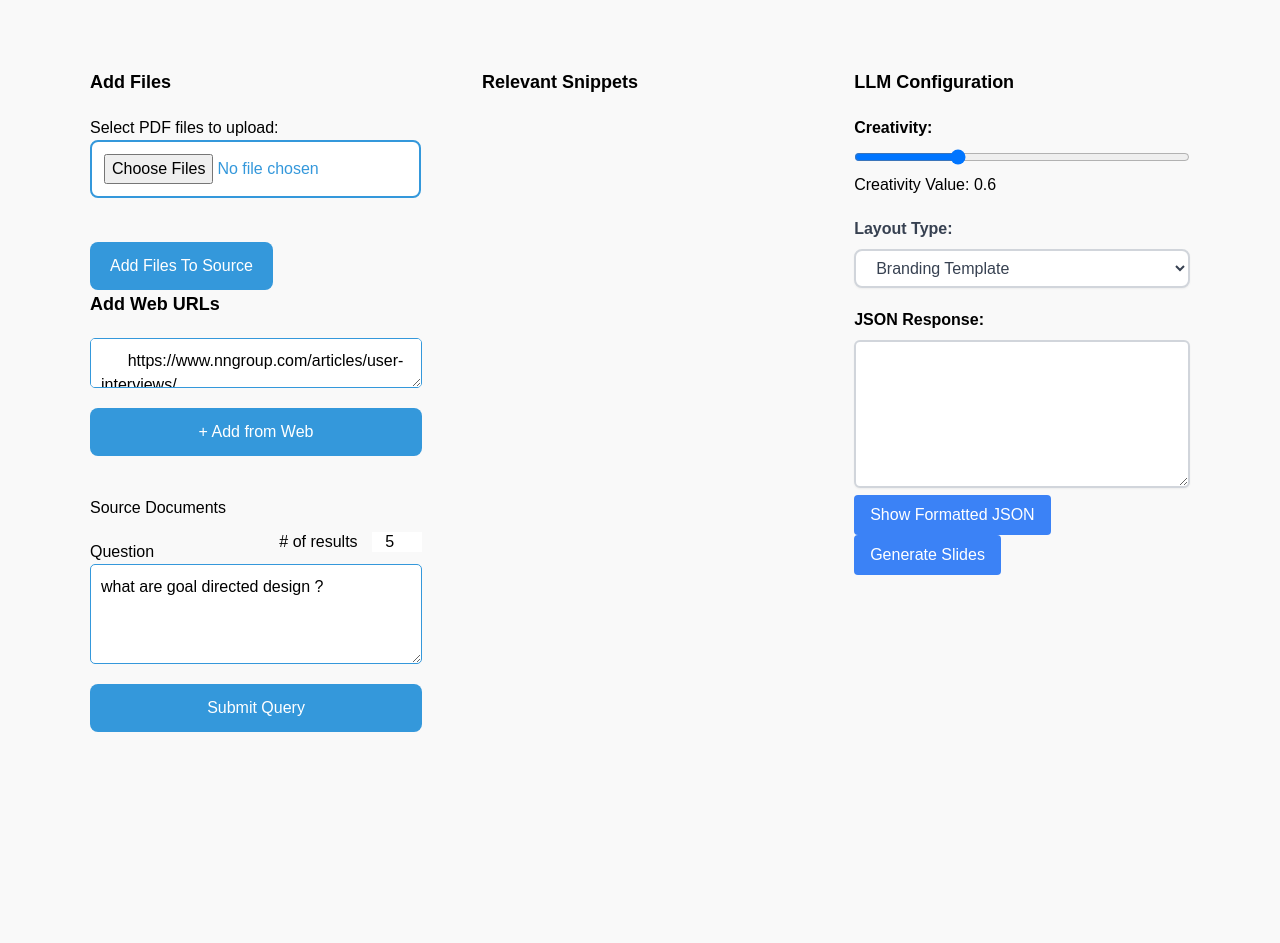
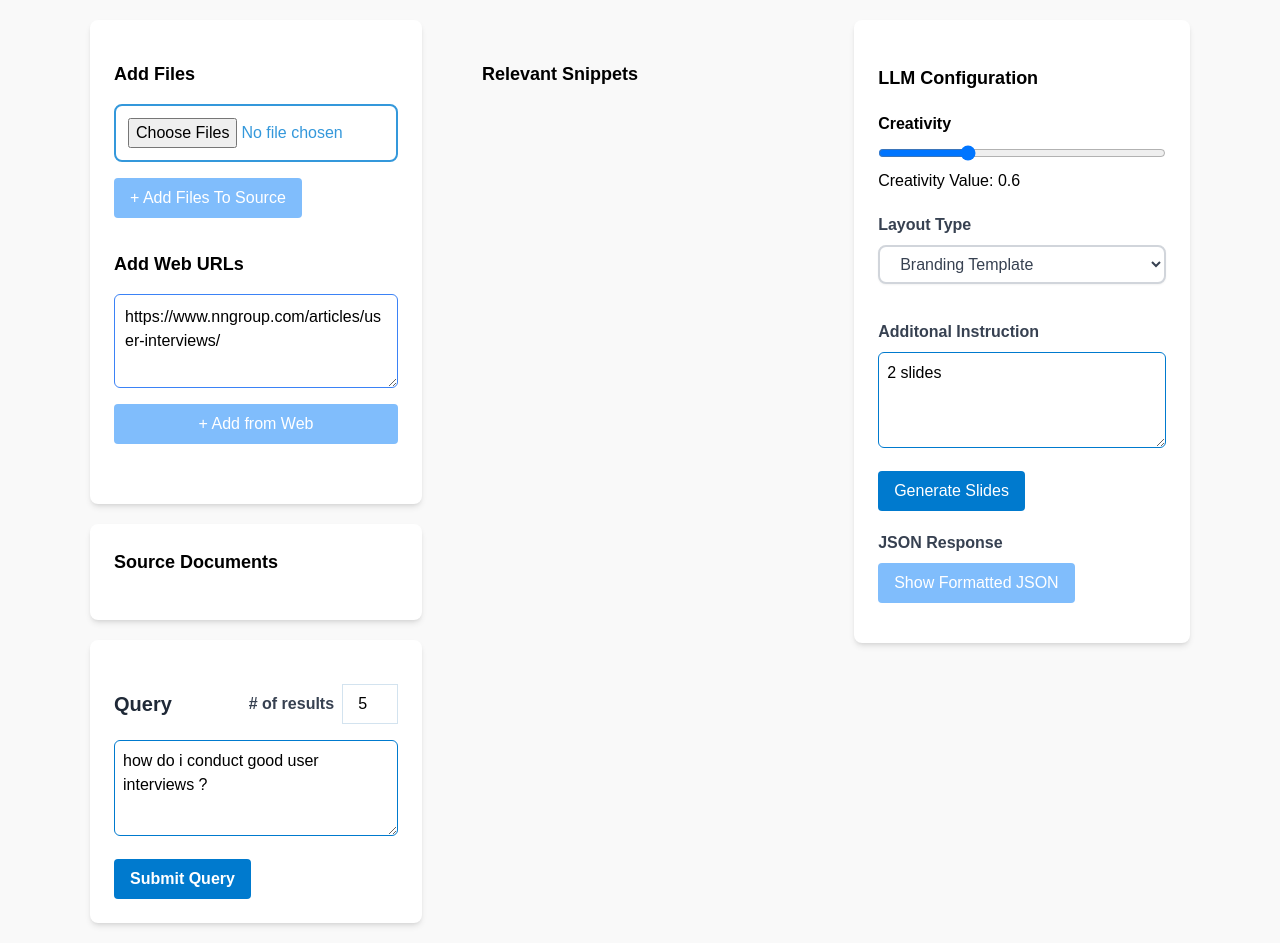
Before and after one commit to cyrilvarghese/scratch-FE, a website built with webpack: page src/index.html in a window 1280 px wide. Before the commit the page ends 800 px from the top, so only its background shows below. Built offline with nearby package versions, Linux system fonts and the light colour scheme; files whose address does not match are found by name.

Commit message:
added tailwing to other columns

```diff
--- a/src/index.html
+++ b/src/index.html
@@ -27,37 +27,28 @@
     <div style="width: 1140px; display: flex;    ">
         <!-- Wrap file list into a div -->
         <div style="width: 33%; padding: 20px;  " id="fileListContainer">
-            <h2 class="mb-5 text-lg font-bold">Add Files</h2>
+            <div class="card">
+                <h2 class="form-section text-lg font-bold">Add Files</h2>
 
-            <!-- <form id="uploadForm"> -->
-            <!-- Update the HTML for the file input and upload button -->
-            <!-- <input type="file" name="files" id="fileInput" multiple>
+                <form action="/upload" method="post" enctype="multipart/form-data">
+                    <!-- <label for="pdfFiles" class="form-label">Select PDF files to upload:</label> -->
+                    <input type="file" id="fileInput" class="mt-2 w-full" name="pdf_files" accept=".pdf" multiple
+                        class="form-input">
                     <ul id="fileList"></ul>
-                <button type="button" id="uploadButton" class="blue-button">Add Files To Source</button>
-            </form> -->
-            <form action="/upload" method="post" enctype="multipart/form-data">
-                <label for="pdfFiles">Select PDF files to upload:</label><br>
-                <input type="file" id="fileInput" name="pdf_files" accept=".pdf" multiple><br><br>
-                <ul id="fileList"></ul>
-                <button type="button" id="uploadButton" style="margin-top: 0px;" class="blue-button">Add Files To
-                    Source</button>
+                    <button type="button" id="uploadButton" class="blue-button mt-4">+ Add Files To Source</button>
                 </form>
-            <!-- Add the count element for local files -->
-            <!-- <div id="fileListCount">Count: 0</div> -->
-            <!-- Add URL Section -->
-            <h2 class="mb-5 text-lg font-bold">Add Web URLs</h2>
-            <div style="display: flex; flex-direction: column;">
-                <textarea id="urlInput" style="padding: 10px;
-     height: 50px; text-align:
-      left; border: 1px solid #3498db; border-radius: 5px;" placeholder="Add a URL">
-      https://www.nngroup.com/articles/user-interviews/</textarea>
 
-                <button id="addUrlButton" onclick="" style="width: 100%;margin-top: 20px " class="blue-button">
-                    + Add from Web</button>
-
+                <h2 class="url-section text-lg font-bold">Add Web URLs</h2>
+                <div class="textarea-section">
+                    <textarea rows="3" id="urlInput" class="url-input mt-2"
+                        placeholder="Add a URL">https://www.nngroup.com/articles/user-interviews/</textarea>
+                    <button id="addUrlButton" class="blue-button mt-4">+ Add from Web</button>
                 </div>
-            <h2 style="margin-top: 40px;">Source Documents</h2>
+            </div>
+            <div class="card mt-5">
+                <h2 class="mb-5 text-lg font-bold">Source Documents</h2>
                 <ul id="serverFileList"></ul>
+            </div>
             <!-- Add the count element for server files -->
             <!-- <div id="serverFileListCount">Count: 0</div> -->
             <!-- Upload Button -->
@@ -70,45 +61,45 @@
             <!-- Display URLs Section -->
 
             <!-- <ul id="urlListContainer"></ul> -->
-
-            <div style="display: flex;
-            justify-content: space-between;
-            flex-direction: row;
-            align-items: center;">
-                <h2 style="margin-top: 20px;">Question</h2>
-                <div>
-                    <label for="numericInput"># of results</label>
-                    <input id="numericInput" type="number" value="5"
-                        style="margin-left: 10px;height: 20px;width: 50px;text-align: center;">
+            <div class="card mt-5">
+                <div class="question-header">
+                    <h2 class="question-title">Query</h2>
+                    <div class="flex justify-center items-baseline">
+                        <label for="numericInput" class="label-text"># of results</label>
+                        <input id="numericInput" type="number" value="5" class="number-input">
                     </div>
                 </div>
-            <textarea id="queryInput"
-                style="padding: 10px;;  height: 100px; text-align: left; border: 1px solid #3498db; border-radius: 5px;">what are goal directed design ?
+                <textarea id="queryInput" class="query-input w-full">how do i conduct good user interviews ?
             </textarea>
 
-            <button id="sendQueryButton" class="blue-button">
+                <button id="sendQueryButton" class="submit-button">
                     Submit Query
                 </button>
             </div>
+
+        </div>
         <!-- Second Column (Selectable List) -->
+
         <div style="width: 33%; padding: 20px" id="selectableListContainer">
-            <h2 class="mb-5 text-lg font-bold">Relevant Snippets</h2>
+            <h2 class="mb-5 mt-10 text-lg font-bold">Relevant Snippets</h2>
             <ul id="selectableList"></ul>
             <!-- Log for selection changes -->
             <!-- <div id="selectionLog">Selection Log:</div> -->
         </div>
         <!-- Third Column (Results Container) -->
+
         <div id="resultsContainer" class="w-1/3 p-5">
-            <h2 class="mb-5 text-lg font-bold">LLM Configuration</h2>
+            <div class="card">
+                <h2 class="mb-5 mt-5 text-lg font-bold">LLM Configuration</h2>
 
                 <!-- Slider for Creativity -->
-            <label for="creativitySlider" class="block mb-2 font-bold">Creativity:</label>
+                <label for="creativitySlider" class="block mb-2 font-bold">Creativity</label>
                 <input type="range" id="creativitySlider" name="creativity" min="0" max="2" step="0.1" value=".6"
                     class="w-full mb-2">
                 <p class="mt-0" id="sliderValue">Creativity Value: 0.6</p>
 
                 <!-- Dropdown for Type -->
-            <label for="templateTypeDropdown" class="block mt-5 mb-2 text-gray-700 font-bold">Layout Type:</label>
+                <label for="templateTypeDropdown" class="block mt-5 mb-2 text-gray-700 font-bold">Layout Type</label>
                 <select id="templateTypeDropdown" name="type"
                     class="w-full mb-5 px-4 py-2 border-2 border-gray-300 text-gray-700 rounded-lg shadow-sm bg-white hover:border-blue-500 focus:outline-none focus:ring-2 focus:ring-blue-600 focus:border-transparent transition duration-300 ease-in-out">
                     <option value="branding">Branding Template</option>
@@ -118,21 +109,19 @@
                     <option value="statistics">Statistics Template</option>
                     <option value="statistics-specific">Statistics Template specific</option>
                 </select>
+
+                <label for="additionalPrompt" class="label-text mt-4 ">Additonal Instruction</label>
+                <textarea id="additionalPrompt" style="margin-top: 0px;" class="mt-0 query-input w-full">2 slides
+            </textarea>
+                <!-- Button to Capture Values -->
+                <button id="captureValuesButton" class="capture-values-button">Generate Slides</button>
+
                 <!-- Textbox for JSON Response -->
-            <label for="jsonResponse" class="block mb-2 font-bold">JSON Response:</label>
-            <div>
-                <textarea id="jsonResponse" rows="5"
-                    class="w-full p-3 border-2 border-gray-300 rounded-md shadow-sm focus:border-blue-300 focus:ring focus:ring-blue-200 focus:ring-opacity-50"></textarea>
-                <button id="showJsonPopup"
-                    class="px-4 py-2 rounded bg-blue-500 text-white hover:bg-blue-700 focus:outline-none focus:ring-2 focus:ring-blue-300">Show
-                    Formatted JSON</button>
+                <label for="jsonResponse" class="label-text mt-5">JSON Response</label>
+
+                <button id="showJsonPopup" class="json-button">Show Formatted JSON</button>
+
             </div>
-
-            <!-- Button to Capture Values -->
-            <button id="captureValuesButton"
-                class="px-4 py-2 rounded bg-blue-500 text-white hover:bg-blue-700 focus:outline-none focus:ring-2 focus:ring-blue-300">
-                Generate Slides
-            </button>
         </div>
     </div>
 
--- a/src/script.js
+++ b/src/script.js
@@ -108,7 +108,7 @@ function updateCount(count, elementId) {
 function clearSelection() {
     selectedItems = [];
     selectedItemsContent = [];
-    renderSelectableList()
+    createSelectableList()
 }
 
 // Function to update the selectable list on the UI
@@ -145,6 +145,7 @@ function createSelectableList(data) {
         const checkbox = document.createElement('input');
         checkbox.type = 'checkbox';
         checkbox.classList.add('checkbox');
+        checkbox.classList.add('scale-125');
         listItem.appendChild(checkbox);
 
         // Create item text
@@ -254,7 +255,8 @@ export async function captureValues() {
     const creativityValue = document.getElementById('creativitySlider').value;
     const typeValue = document.getElementById('templateTypeDropdown').value;
     const queryInput = document.getElementById('queryInput');
-    const queryText = queryInput.value;
+    const additionalPrompt = document.getElementById('additionalPrompt');
+    const queryText = queryInput.value + "\n" + additionalPrompt.value;
     // Log values to console
     console.log('Creativity:', creativityValue);
     console.log('Type:', typeValue);
--- a/src/styles.css
+++ b/src/styles.css
@@ -6,7 +6,7 @@
 
 :root {
     --primary-color: #3498db;
-    /* Sophisticated blue color */
+    /* Sophisticated enterprise-blue color */
     --secondary-color: #2ecc71;
     /* Fresh green color */
     --background-light: #f9f9f9;
@@ -34,7 +34,7 @@ body {
     background-color: var(--background-light);
 }
 
-.blue-button {
+.enterprise-blue-button {
     padding: 12px 20px;
     background-color: var(--primary-color);
     color: var(--text-light);
@@ -46,12 +46,11 @@ body {
     transition: background-color 0.3s ease-in-out;
 }
 
-.blue-button:hover {
+.enterprise-blue-button:hover {
     background-color: #2980b9;
 }
 
 input[type="file"] {
-    margin-bottom: 20px;
     padding: 12px;
     border: 2px solid var(--primary-color);
     border-radius: 8px;
@@ -78,7 +77,7 @@ input[type="file"] {
 
 #fileList,
 #serverFileList {
-    margin-top: 0px;
+
     list-style-type: none;
     padding: 0;
     text-align: left;
@@ -97,61 +96,7 @@ input[type="file"] {
     margin: 10px;
 }
 
-.fileItem,
-.serverFileItem {
-    @apply p-4 border border-neutral-200 rounded-lg bg-white flex justify-between shadow-sm items-center mb-5;
-}
 
-.removeButtonLink {
-    @apply text-error-500 hover:text-error-600 hover:underline font-semibold transition-colors duration-300;
-}
-
-.pageInputs {
-    @apply flex space-x-2 mt-2;
-}
-
-.pageInput {
-    @apply border border-gray-300 p-1 rounded text-gray-700;
-}
-
-/* .fileItem,
-.serverFileItem {
-    margin-bottom: 10px;
-    padding: 8px;
-    border: 1px solid var(--border-light);
-    border-radius: 10px;
-    background-color: var(--background-white);
-    display: flex;
-    justify-content: space-between;
-    align-items: center;
-    width: auto;
-    box-shadow: 0 4px 8px rgba(0, 0, 0, 0.1);
-    transition: box-shadow 0.3s ease-in-out;
-}
-
-.fileItem:hover,
-.serverFileItem:hover {
-    box-shadow: 0 8px 16px rgba(0, 0, 0, 0.2);
-}
-
-.fileItem button,
-.serverFileItem button,
-.blue-button {
-    padding: 8px 15px;
-    border-radius: 5px;
-    cursor: pointer;
-}
-
-.fileItem button:hover,
-.serverFileItem button:hover {
-    background-color: #c0392b;
-} */
-
-/* .serverFileItem {
-    border: 1px solid var(--secondary-color);
-    background-color: var(--secondary-color);
-    color: var(--text-light);
-} */
 
 #fileListCount,
 #serverFileListCount {
@@ -329,9 +274,9 @@ input[type="file"] {
     margin-bottom: 5px;
 }
 
-.checkbox {
+/* .checkbox {
     margin-right: 5px;
-}
+} */
 
 .item-text {
     font-size: 16px;
@@ -350,43 +295,121 @@ input[type="file"] {
     padding-left: 40px;
 }
 
-.selectable-item {
-    padding-bottom: 50px;
+
+
+.fileItem,
+.serverFileItem {
+    @apply pt-4 pb-4 border-b border-neutral-200 bg-white flex justify-between items-center;
 }
 
-.selected .item-text {
-    background-color: yellow;
-    /* Highlight color */
+.removeButtonLink {
+    @apply text-error-500 hover:text-error-600 hover:underline font-semibold transition-colors duration-300;
 }
 
-.read-more-link {
-    margin-left: auto;
-    color: blue;
-    /* Link color */
-    padding-left: 40px;
+.pageInputs {
+    @apply flex space-x-2 mt-2;
 }
 
-.checkbox {
-    appearance: none;
-    -webkit-appearance: none;
-    -moz-appearance: none;
-    width: 20px;
-    height: 20px;
-    border: 2px solid #ccc;
-    border-radius: 5px;
-    cursor: pointer;
-    outline: none;
-    position: absolute;
-    z-index: -1;
-}
-
-.checkbox:checked {
-    background-color: #3498db;
+.pageInput {
+    @apply border border-gray-300 p-1 rounded text-gray-700;
 }
 
 .serverFileItem .truncate-text,
 .fileItem .truncate-text {
     width: 200px;
     /* Directly specifying width */
-    @apply inline-block truncate text-blue-500 hover:underline;
+    @apply inline-block truncate text-enterprise-blue-500 hover:underline;
 }
+
+.question-header {
+    @apply flex justify-between items-center mt-5;
+}
+
+.question-title {
+    @apply text-xl font-semibold text-gray-800;
+}
+
+.label-text {
+    @apply text-gray-700;
+}
+
+.number-input {
+    @apply ml-2 h-10 w-14 text-center border border-neutral-200;
+}
+
+.query-input {
+    @apply p-2 h-24 text-left border border-enterprise-blue-500 rounded-md mt-4 mb-4;
+}
+
+.submit-button {
+    @apply bg-enterprise-blue-500 hover:bg-enterprise-blue-700 text-white font-bold py-2 px-4 rounded focus:outline-none focus:ring-2 focus:ring-enterprise-blue-300;
+}
+
+
+.label-text {
+    @apply block mb-2 font-bold;
+}
+
+.json-response-textarea {
+    @apply w-full p-3 border-2 border-gray-300 rounded-md shadow-sm focus:border-enterprise-blue-300 focus:ring focus:ring-enterprise-blue-200 focus:ring-opacity-50;
+}
+
+.json-button,
+.capture-values-button,
+#addUrlButton,
+#uploadButton {
+    @apply px-4 py-2 rounded bg-enterprise-blue-500 text-white hover:bg-enterprise-blue-700 focus:outline-none focus:ring-2 focus:ring-enterprise-blue-300;
+}
+
+.json-button,
+#uploadButton,
+#addUrlButton {
+    @apply bg-enterprise-blue-300 mb-4
+}
+
+.card {
+    @apply bg-white p-6 rounded-lg shadow-md;
+}
+
+.form-input,
+.url-input {
+    @apply p-2.5 text-left border border-blue-500 rounded-md w-full;
+}
+
+
+
+.form-label {
+    @apply block mb-2 font-bold;
+}
+
+.form-section,
+.url-section {
+    @apply mb-2 mt-4;
+}
+
+.textarea-section {
+    @apply flex flex-col pb-5;
+}
+
+
+
+/* styles.css */
+.selectable-item {
+    @apply flex items-center p-4 border-b border-gray-200 last:border-b-0 hover:shadow-md cursor-pointer transition duration-300 ease-in-out;
+}
+
+.selectable-item.selected {
+    @apply bg-neutral-200 text-white;
+}
+
+.checkbox-wrapper {
+    @apply inline-flex items-center mr-4;
+}
+
+.item-text {
+    @apply flex-grow text-gray-800;
+}
+
+.read-more-link {
+    @apply text-blue-500 hover:text-blue-700 hover:underline;
+}
```
Also changed, not shown: 1 other file. Lines whose indentation alone changed are shown as unchanged.
